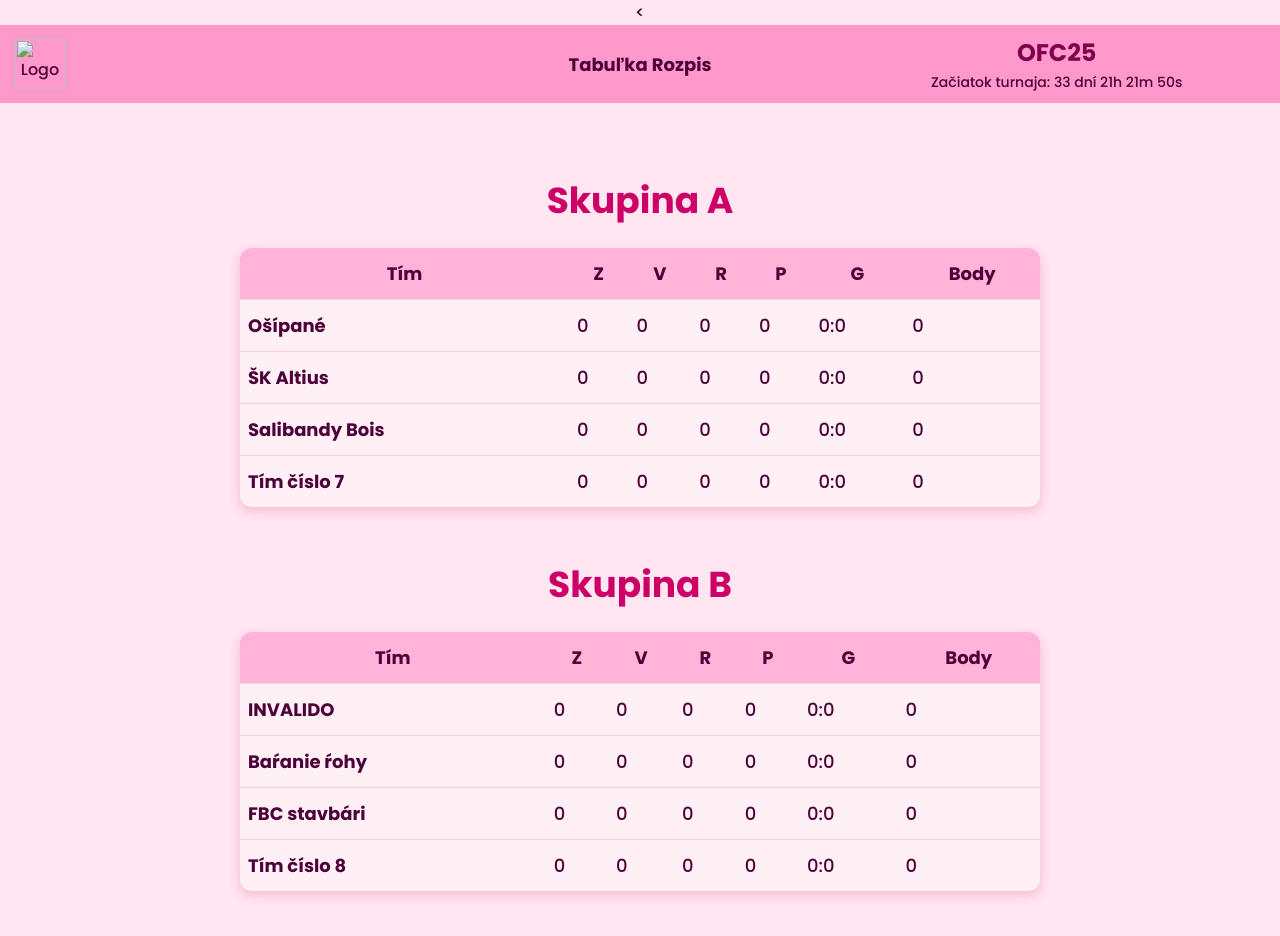
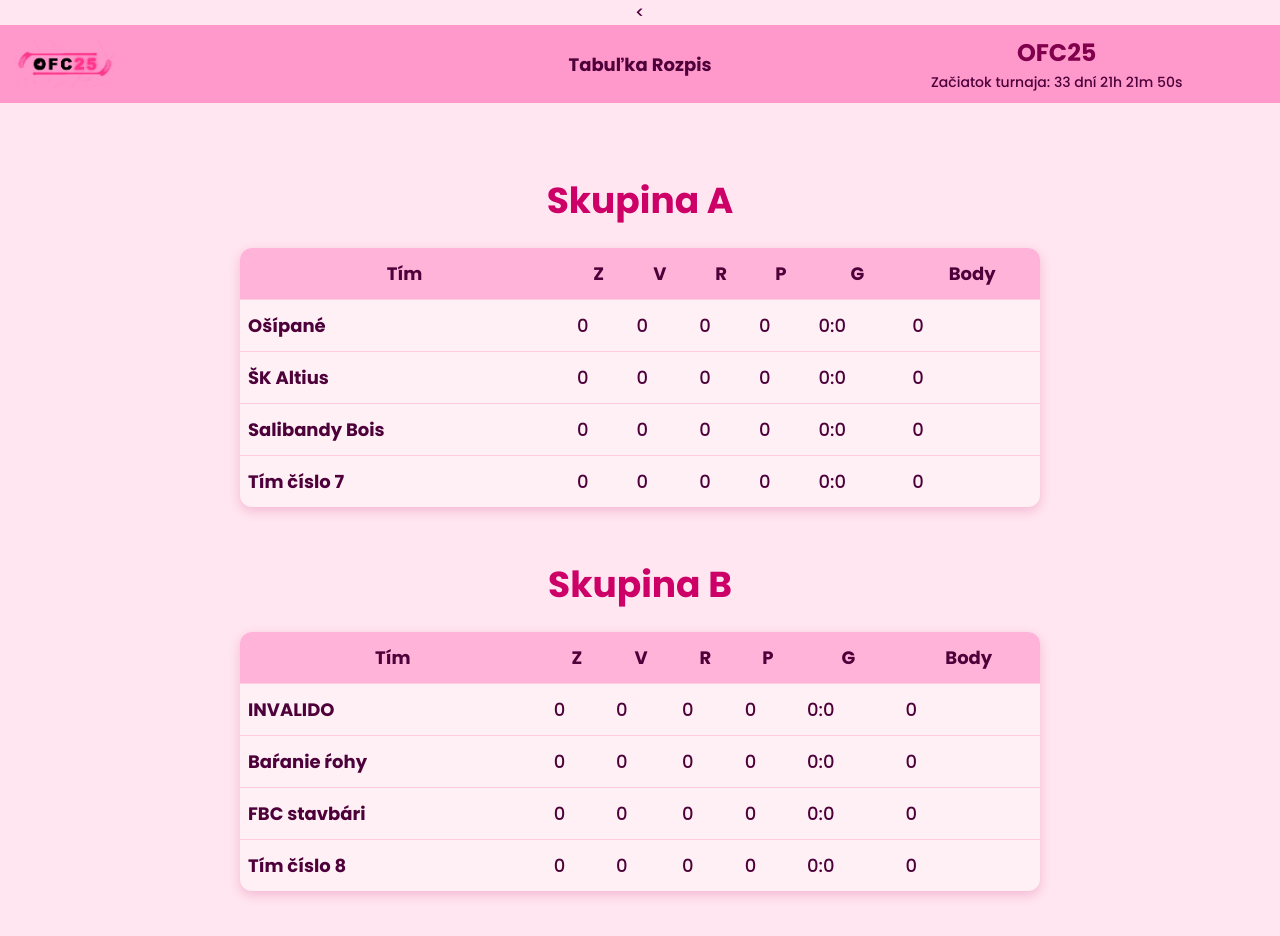
Before and after one commit to admbky/OFC-Rozpis, a plain HTML site: page index.html in a window 1280 px wide. Drawn offline with Linux system fonts and the light colour scheme.

Commit message:
Update index.html

```diff
--- a/index.html
+++ b/index.html
@@ -175,7 +175,7 @@
 <body>
   <header>
     <div class="left">
-      <img src="LOGO.webp" alt="Logo">
+      <img src="obrazok\LOGO.webp" alt="Logo">
     </div>
     <div class="center">
       <nav>
```
